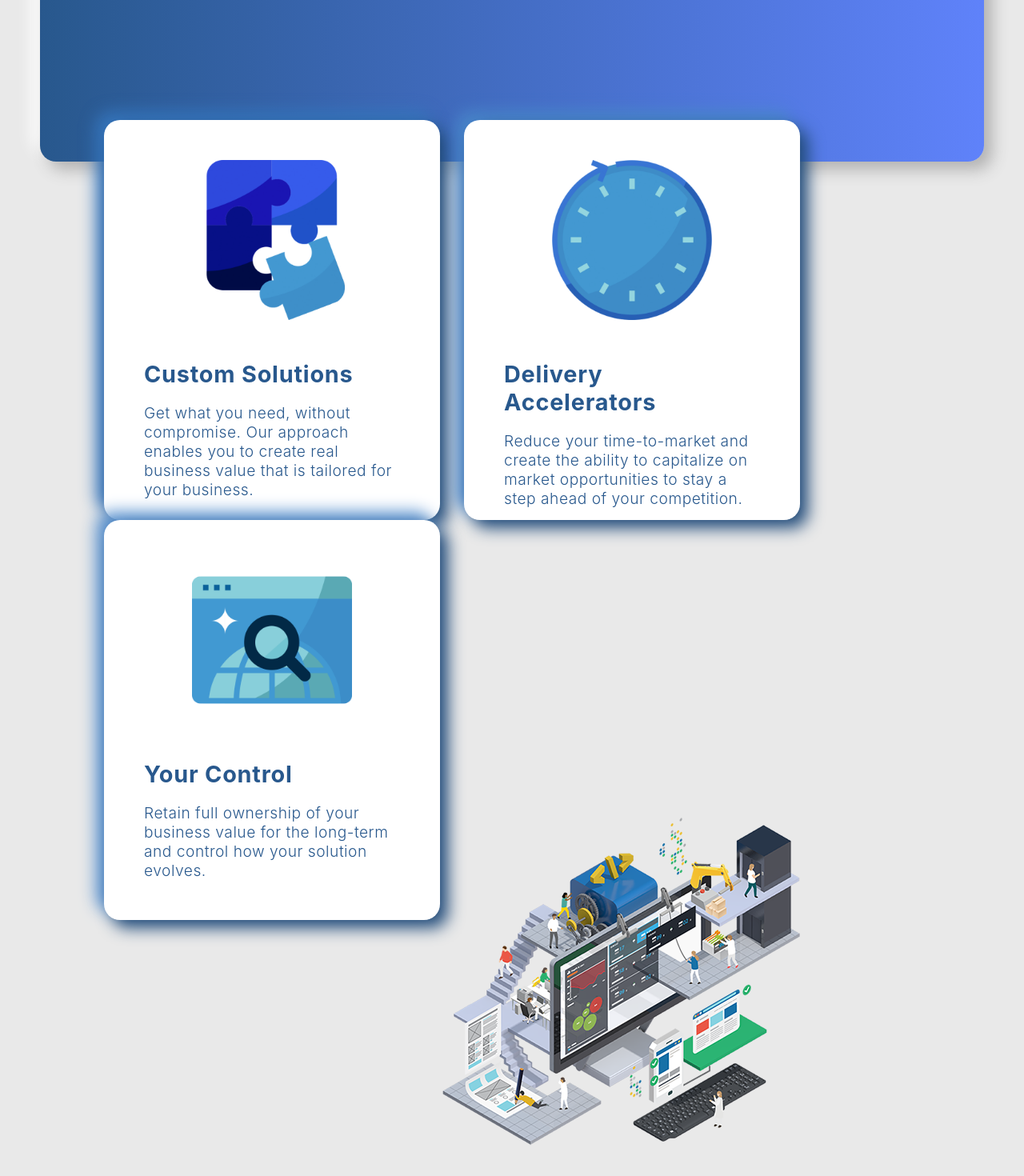
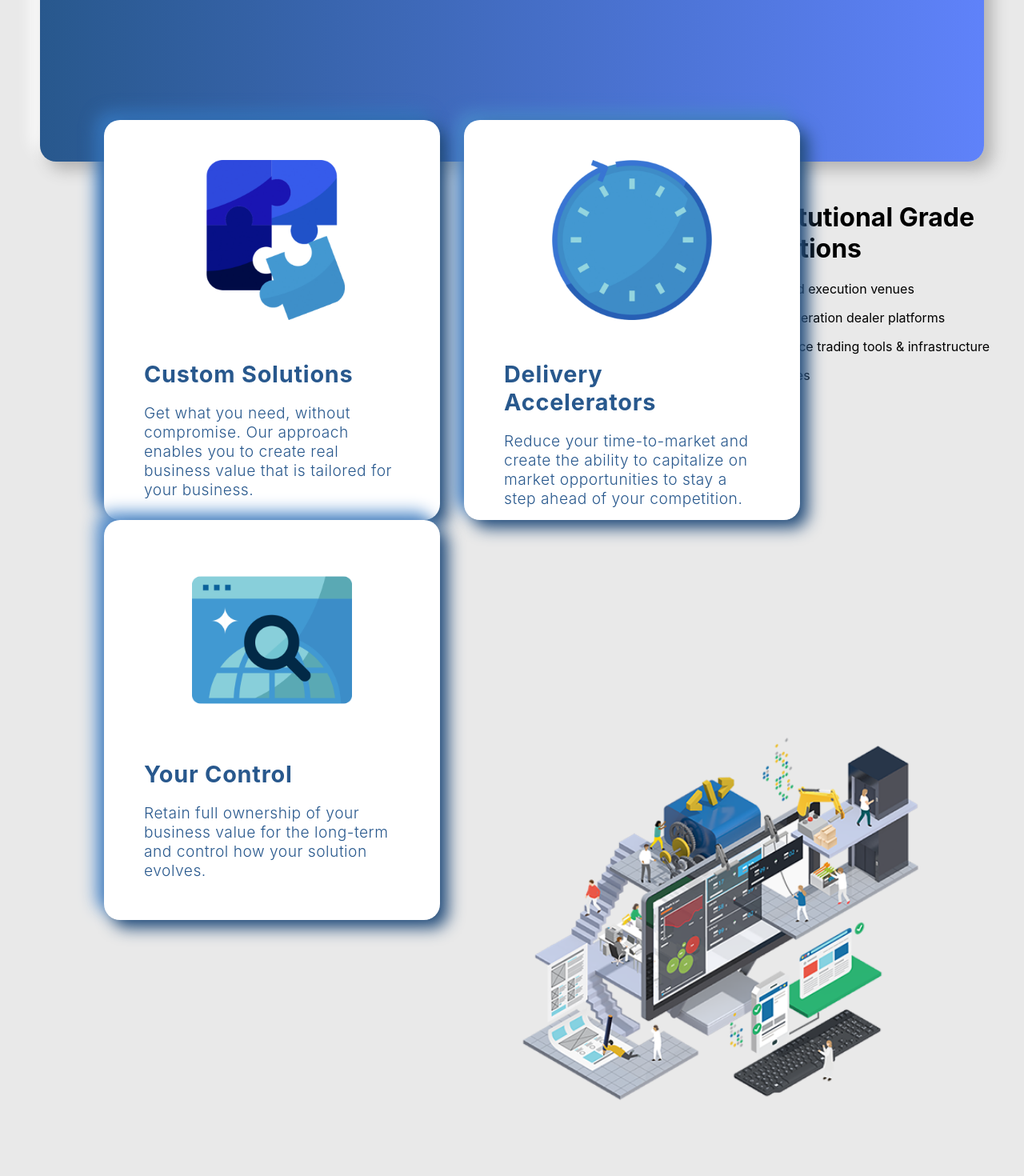
Before and after one commit to MilanP5G/weareadaptive.com, a React (Create React App) app: page / in a window 1280 px wide. Shown: the part 1378-2848 px from the top of the page at 80% size. Built offline with nearby package versions, Linux system fonts and the light colour scheme.

Commit message:
added products Institutional Grade Solutions title and supporting text

```diff
--- a/src/components/main/Main.js
+++ b/src/components/main/Main.js
@@ -48,6 +48,13 @@ const Main = () => {
       </div>
       <div className='origin-products'>
         <img className='code-factory' src={codeFactory} alt='Products' />
+        <div class='origin-products-igs'>
+          <h1>Institutional Grade Solutions</h1>
+          <p>Regulated execution venues</p>
+          <p>Next-generation dealer platforms</p>
+          <p>Front office trading tools & infrastructure</p>
+          <p>Exchanges</p>
+        </div>
       </div>
     </div>
   )
--- a/src/styling/main.css
+++ b/src/styling/main.css
@@ -168,3 +168,11 @@ body {
   margin-left: auto;
   width: 200px;
 }
+
+.origin-box .origin-products .code-factory {
+  position: relative;
+  float: left;
+  width: 500px;
+  bottom: 100px;
+  left: 100px;
+}
```
